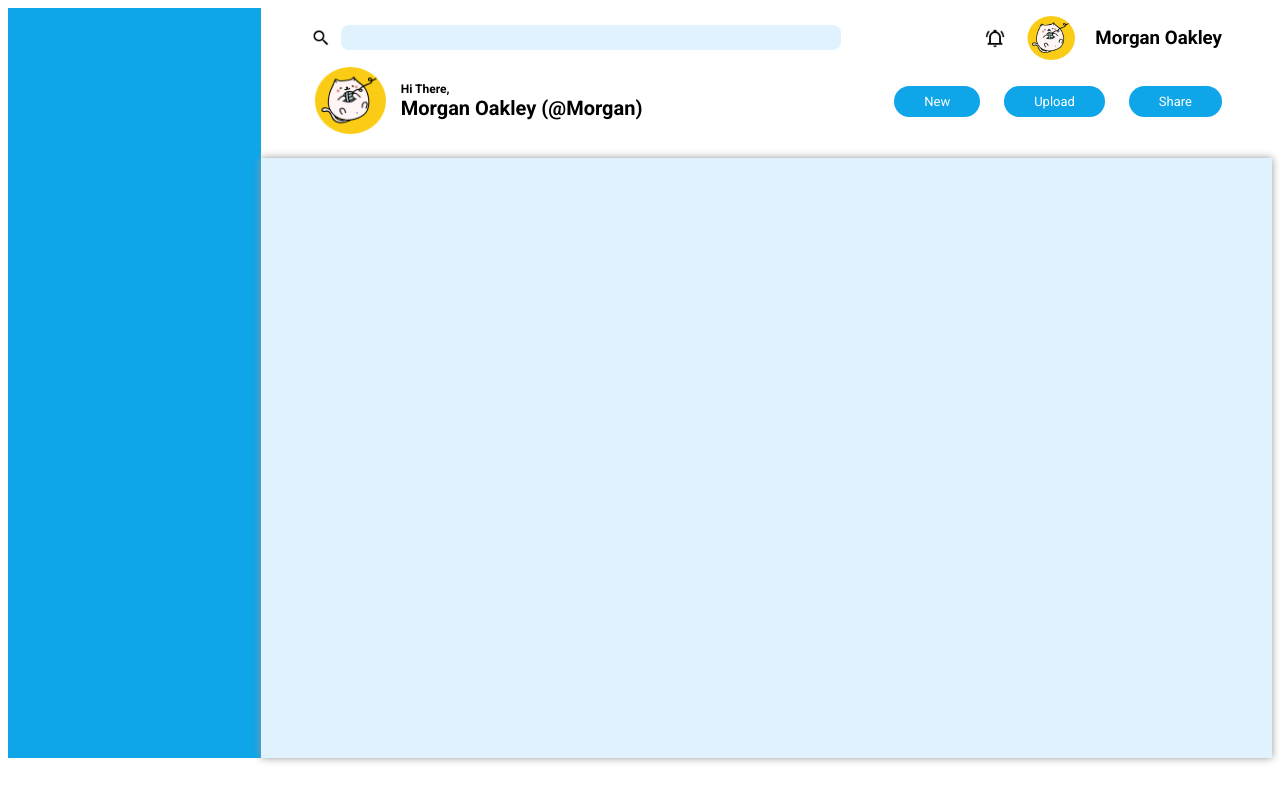
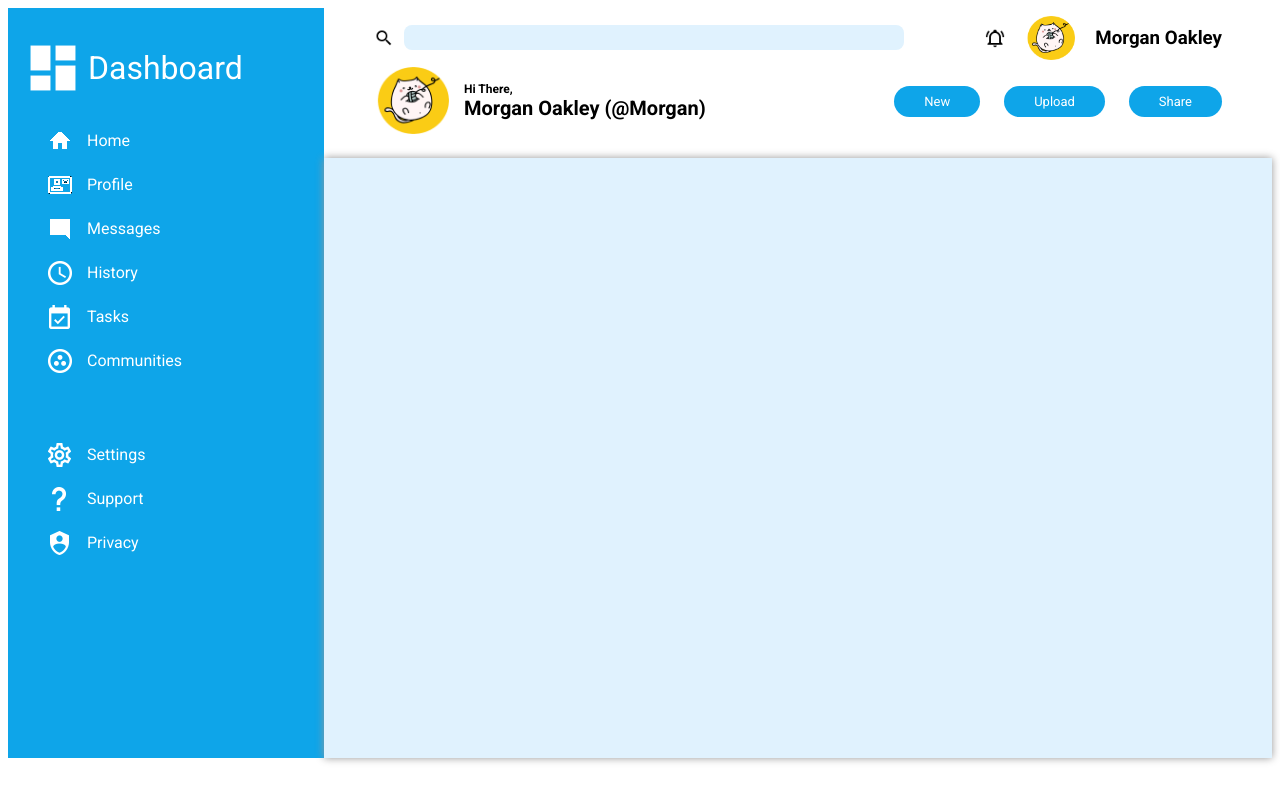
Before and after one commit to Martinitu/adminDashboard-, a plain HTML site: page index.htm in a window 1280 px wide. Drawn offline with Linux system fonts and the light colour scheme.

Commit message:
sidebar content and style added

```diff
--- a/index.htm
+++ b/index.htm
@@ -42,7 +42,51 @@
    </div>
 
   </div>
-  <div class="sidebar"></div>
+  <div class="sidebar">
+        <div class="logotype">
+            <img src="./icons/logo.png" alt="logo">
+            <h1>Dashboard</h1>
+        </div>
+        <div class="sidebarLinks">
+            <img src="./icons/home.png" alt="home icon">
+            <a href="">Home</a>
+        </div>
+        <div class="sidebarLinks">
+            <img src="./icons/card-account-mail-outline.png" alt="home icon">
+            <a href="">Profile</a>
+        </div>
+        <div class="sidebarLinks">
+            <img src="./icons/message-reply.png" alt="home icon">
+            <a href="">Messages</a>
+        </div>
+        <div class="sidebarLinks">
+            <img src="./icons/clock-outline.png" alt="home icon">
+            <a href="">History</a>
+        </div>
+        <div class="sidebarLinks">
+            <img src="./icons/tasks.png" alt="home icon">
+            <a href="">Tasks</a>
+        </div>
+        <div class="sidebarLinks">
+            <img src="./icons/communities.png" alt="home icon">
+            <a href="">Communities</a>
+        </div>
+        <div class="sidebarspace">
+
+        </div>
+        <div class="sidebarLinks">
+            <img src="./icons/settings.png" alt="home icon">
+            <a href="">Settings</a>
+        </div>
+        <div class="sidebarLinks">
+            <img src="./icons/question.png" alt="home icon">
+            <a href="">Support</a>
+        </div>
+        <div class="sidebarLinks">
+            <img src="./icons/security.png" alt="home icon">
+            <a href="">Privacy</a>
+        </div>
+  </div>
   <div class="main-content">
 
 
--- a/style.css
+++ b/style.css
@@ -17,7 +17,7 @@ body {
 
     height: 750px;
     display: grid;
-    grid-template-columns: 1fr 4fr;
+    grid-template-columns: 1fr 3fr;
     grid-template-rows:  1fr 4fr;
 }
 
@@ -128,8 +128,47 @@ body {
     grid-row-start: 1;
     grid-row-end: -1;
     background-color: #0ea5e9;
+    color: white;
 
 }
+
+.sidebar a {
+    color: white;
+    font-family: "roboto";
+}
+
+.logotype {
+    display: flex;
+    align-items: center;
+    margin-left: 20px;
+    margin-top: 20px;
+
+
+}
+.sidebarLinks {
+    display: flex;
+    align-items: center;
+    margin-left: 40px;
+    margin-top: 20px;
+
+}
+.sidebarLinks img {
+    margin-right: 15px;
+}
+
+.sidebarspace {
+    height: 50px;
+}
+
+.logotype img {
+    width: 50px;
+    height: 50px;
+    margin-right: 10px;
+}
+.logotype h1 {
+    font-weight: 400;
+}
+
 
 .main-content {
     grid-column-start: 2;
```
Also changed, not shown: icons/card-account-mail-outline.png (added), icons/clock-outline.png (added), icons/communities.png (added), icons/home.png (added), icons/logo.png (added), icons/message-reply.png (added), icons/question.png (added), icons/security.png (added), icons/settings.png (added), icons/tasks.png (added).
